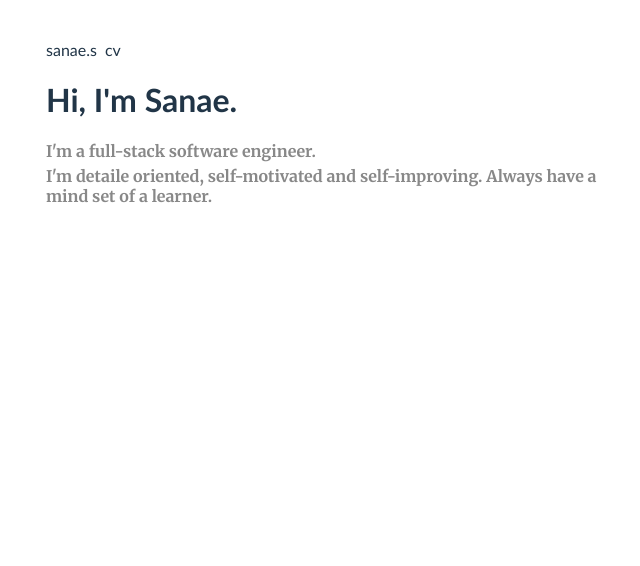
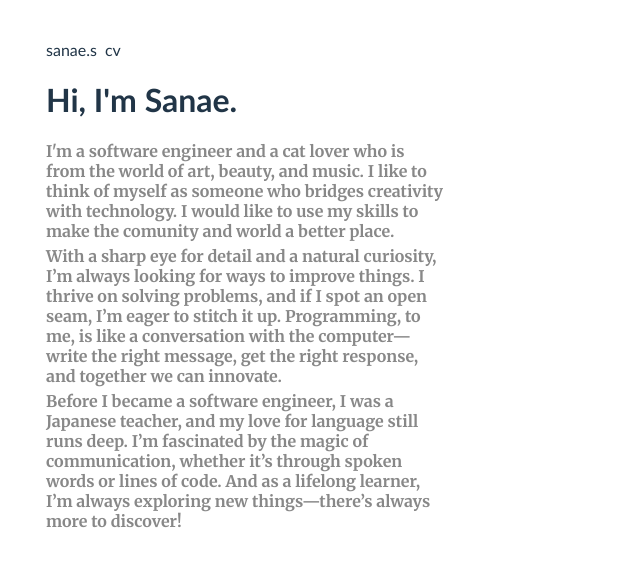
Before and after one commit to Pokasana/intro-page, a React (Vite) app: page / in a window 1280 px wide. Shown: the top 566 px of the page, without its empty margins (302-942 px from the left). Built offline with nearby package versions, Linux system fonts and the light colour scheme.

Commit message:
add more text in IntroCard, add styling for max width

```diff
--- a/src/features/intro/IntroCard.jsx
+++ b/src/features/intro/IntroCard.jsx
@@ -2,12 +2,15 @@ import React from 'react';
 
 function IntroCard() {
   return (
-    <section>
+    <section className="max-w-100">
       <h4>
-        I'm a full-stack software engineer.
+        I'm a software engineer and a cat lover who is from the world of art, beauty, and music. I like to think of myself as someone who bridges creativity with technology. I would like to use my skills to make the comunity and world a better place.
       </h4>
       <h4>
-        I'm detaile oriented, self-motivated and self-improving. Always have a mind set of a learner.
+      With a sharp eye for detail and a natural curiosity, I’m always looking for ways to improve things. I thrive on solving problems, and if I spot an open seam, I’m eager to stitch it up. Programming, to me, is like a conversation with the computer—write the right message, get the right response, and together we can innovate.
+      </h4>
+      <h4>
+      Before I became a software engineer, I was a Japanese teacher, and my love for language still runs deep. I’m fascinated by the magic of communication, whether it’s through spoken words or lines of code. And as a lifelong learner, I’m always exploring new things—there’s always more to discover!
       </h4>
     </section>
   )
```
